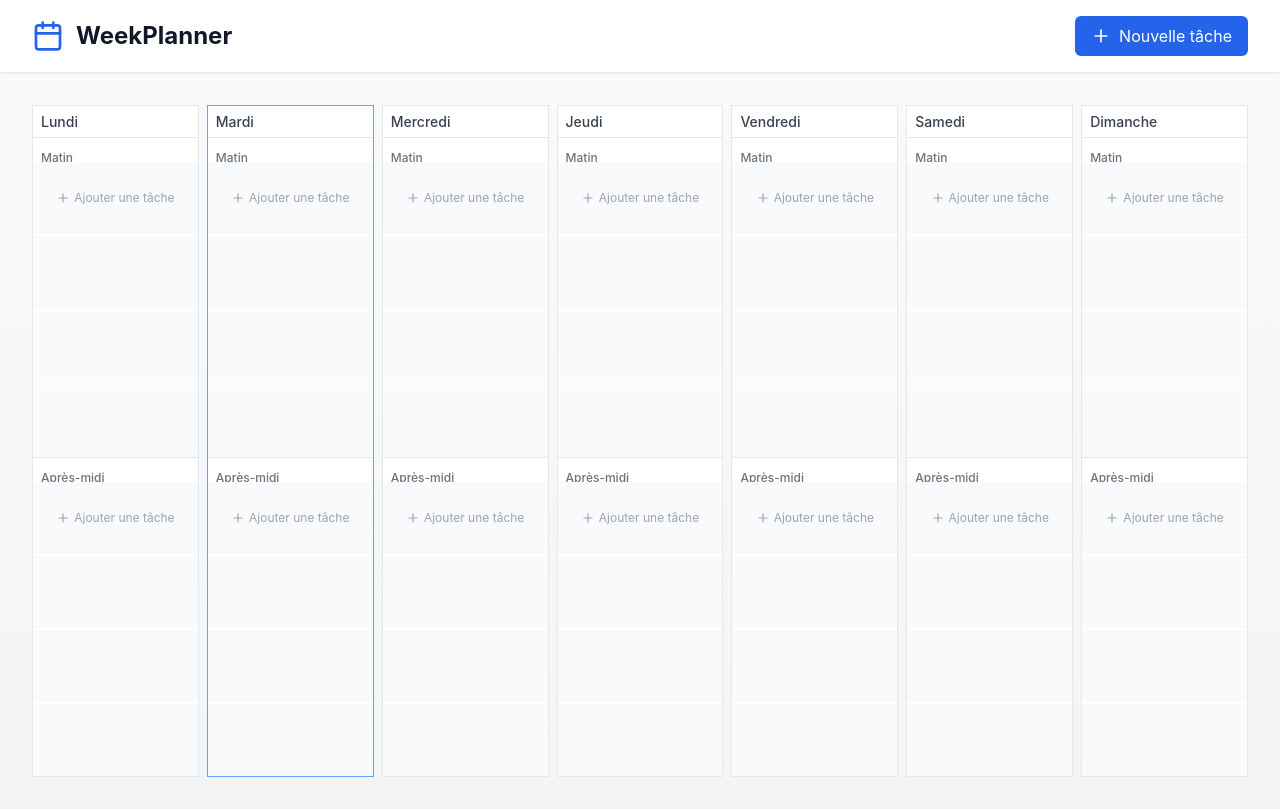
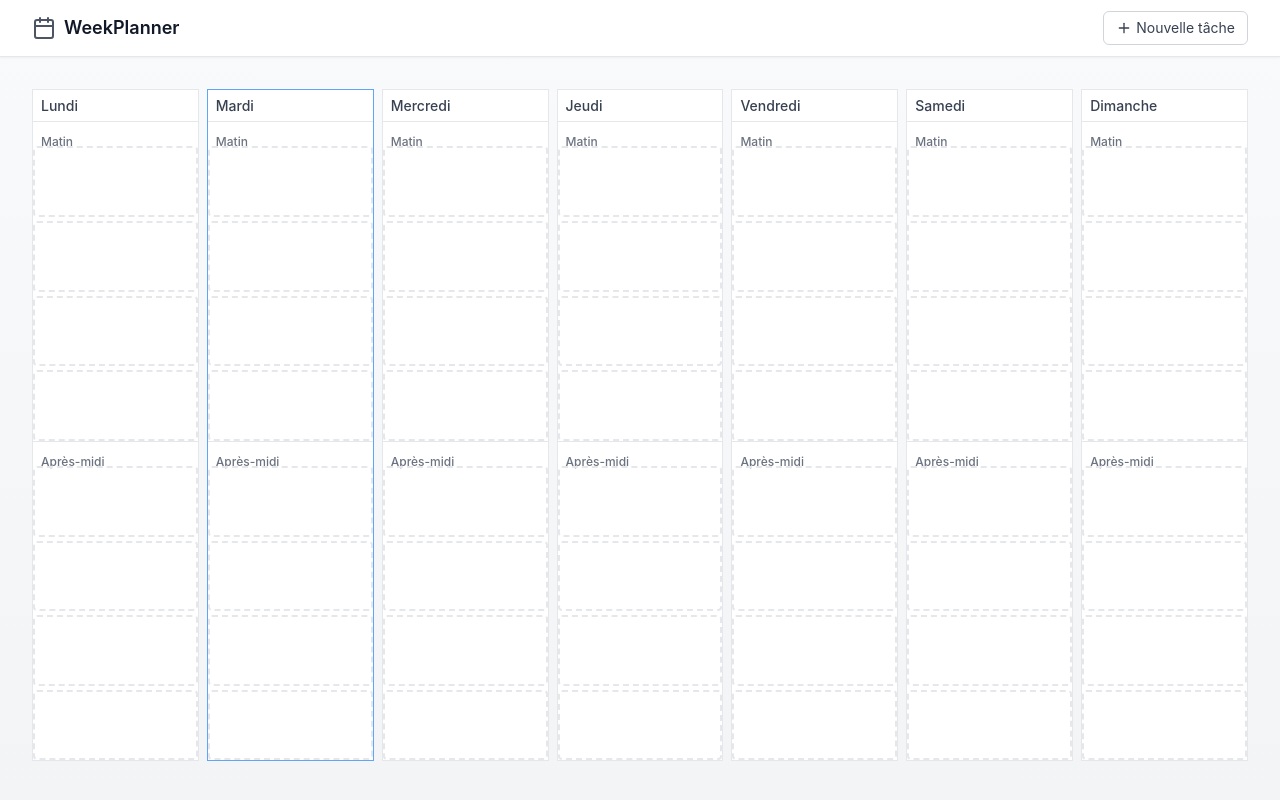
Before and after one commit to ThibaultG94/week-planner-react, a React (Vite) app: page / in a window 1280 px wide. Built offline with nearby package versions, Linux system fonts and the light colour scheme.

Commit message:
Amélioration de l'en-tête de l'application et du composant TimeBlock, incluant des ajustements de style, une meilleure gestion des boutons et une interface utilisateur plus intuitive pour l'ajout de tâches.

```diff
--- a/src/components/AppHeader.jsx
+++ b/src/components/AppHeader.jsx
@@ -8,17 +8,17 @@ const AppHeader = ({ onAddTask }) => {
   return (
     <>
       <header className="bg-white shadow-sm border-b border-gray-200 sticky top-0 z-40">
-        <div className="max-w-7xl mx-auto py-4 px-4 sm:px-6 lg:px-8">
-          <div className="flex items-center justify-between">
-            <div className="flex items-center gap-3">
-              <Calendar className="w-8 h-8 text-blue-600" />
-              <h1 className="text-2xl font-bold text-gray-900">WeekPlanner</h1>
+        <div className="max-w-7xl mx-auto h-14 px-4 sm:px-6 lg:px-8">
+          <div className="flex items-center justify-between h-full">
+            <div className="flex items-center gap-2">
+              <Calendar className="w-6 h-6 text-gray-600" />
+              <h1 className="text-lg font-semibold text-gray-900">WeekPlanner</h1>
             </div>
             <button
               onClick={() => setIsModalOpen(true)}
-              className="inline-flex items-center px-4 py-2 bg-blue-600 text-white rounded-md hover:bg-blue-700 transition-colors"
+              className="inline-flex items-center px-3 py-1.5 text-sm border border-gray-300 text-gray-700 bg-white hover:bg-gray-50 rounded-md transition-colors focus:outline-none focus:ring-2 focus:ring-offset-2 focus:ring-gray-500"
             >
-              <Plus size={20} className="mr-2" />
+              <Plus size={16} className="mr-1" />
               Nouvelle tâche
             </button>
           </div>
@@ -30,7 +30,7 @@ const AppHeader = ({ onAddTask }) => {
         <div className="fixed inset-0 bg-black bg-opacity-50 z-50 flex items-center justify-center p-4">
           <div className="bg-white rounded-lg shadow-xl max-w-2xl w-full max-h-[90vh] overflow-y-auto">
             <div className="flex justify-between items-center p-4 border-b">
-              <h2 className="text-lg font-semibold">Nouvelle tâche</h2>
+              <h2 className="text-lg font-semibold text-gray-900">Nouvelle tâche</h2>
               <button
                 onClick={() => setIsModalOpen(false)}
                 className="text-gray-400 hover:text-gray-500"
--- a/src/components/common/TimeBlock.jsx
+++ b/src/components/common/TimeBlock.jsx
@@ -30,11 +30,17 @@ const TimeBlock = ({
       onDrop={handleDrop}
     >
       {/* Grille de 4 emplacements */}
-      <div className="h-full grid grid-rows-4 gap-0.5">
+      <div className="h-full grid grid-rows-4 gap-1">
         {slots.map((task, index) => (
-          <div key={index} className="relative bg-gray-50">
-            {task ? (
-              <div className="absolute inset-0 px-1">
+          <div
+            key={index}
+            className={`relative rounded ${
+              !task ? 'border-2 border-dashed border-gray-200' : ''
+            }`}
+          >
+            {/* Tâche existante */}
+            {task && (
+              <div className="absolute inset-0">
                 <Task
                   task={task}
                   onComplete={onTaskComplete}
@@ -42,16 +48,17 @@ const TimeBlock = ({
                   onEdit={onEditTask}
                 />
               </div>
-            ) : (
-              tasks.length === 0 && index === 0 && (
-                <button
-                  onClick={onAddTask}
-                  className="absolute inset-0 flex items-center justify-center text-gray-400 hover:text-blue-500 hover:bg-gray-100/50 transition-colors"
-                >
-                  <Plus size={14} className="mr-1" />
-                  <span className="text-xs">Ajouter une tâche</span>
-                </button>
-              )
+            )}
+
+            {/* Overlay "Ajouter une tâche" sur les emplacements vides */}
+            {!task && (
+              <button
+                onClick={() => onAddTask(period, index)}
+                className="absolute inset-0 flex items-center justify-center opacity-0 hover:opacity-100 text-gray-400 hover:text-blue-500 hover:bg-gray-50/80 rounded transition-all duration-200"
+              >
+                <Plus size={14} className="mr-1" />
+                <span className="text-xs">Ajouter une tâche</span>
+              </button>
             )}
           </div>
         ))}
```
